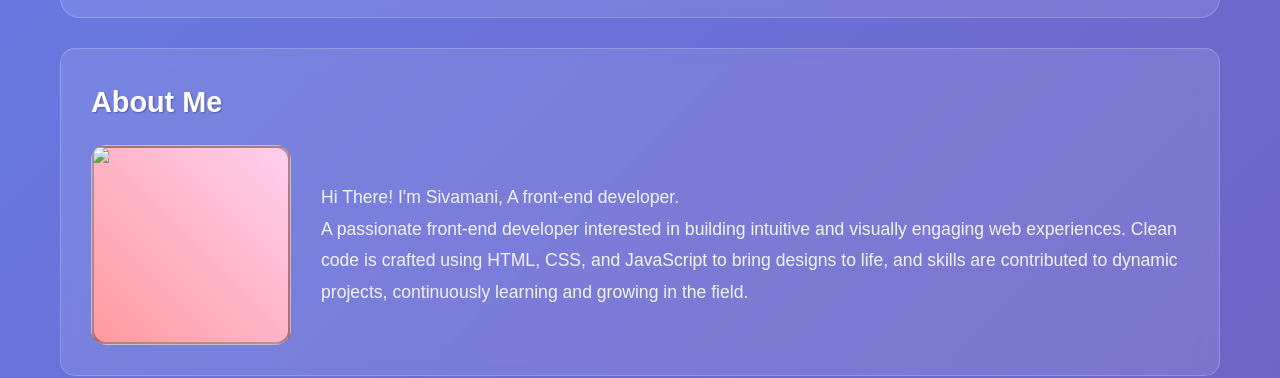
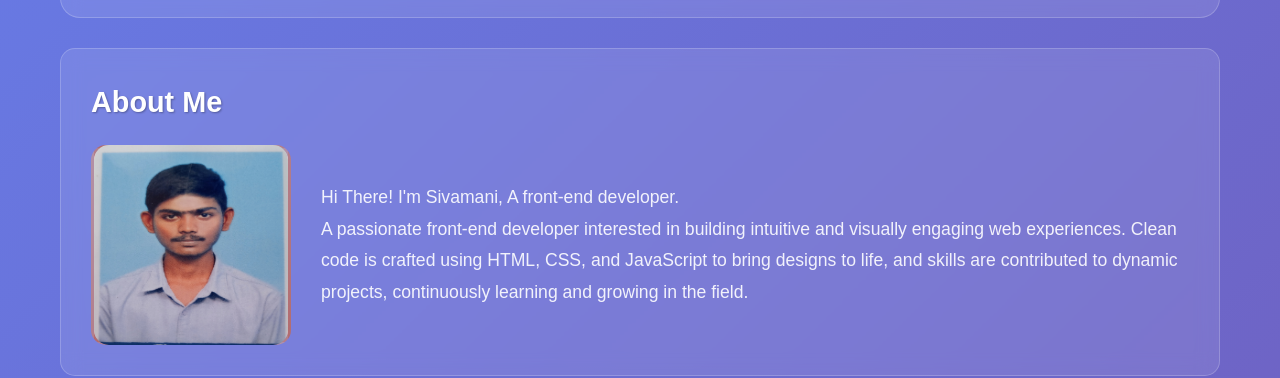
Before and after one commit to smkdevil1303/CODSOFT, a plain HTML site: page LEVEL_1/TASK1/index.html in a window 1280 px wide. Shown: the part 459-837 px from the top of the page. Drawn offline with Linux system fonts and the light colour scheme; the site is published under a folder, as on GitHub Pages, so addresses that start at the root find nothing.

Commit message:
Add profile image to About Me section and update image path

```diff
--- a/LEVEL_1/TASK1/index.html
+++ b/LEVEL_1/TASK1/index.html
@@ -34,7 +34,7 @@
             <h2>About Me</h2>
             <div class="about-content">
                 <div class="profile-image">
-                    <img src="/Images/IMG_20240819_162820.jpg" alt="" style="width: 200px; height: 200px; border-radius: 15px;">
+                    <img src="IMG_20240819_162820.jpg" alt="" style="width: 200px; height: 200px; border-radius: 15px;">
                 </div>
                 <div>
                     <p>Hi There! I'm Sivamani, A front-end developer.</p>
```
Also changed, not shown: LEVEL_1/TASK1/IMG_20240819_162820.jpg (renamed from LEVEL_1/TASK1/Images/IMG_20240819_162820.jpg).
